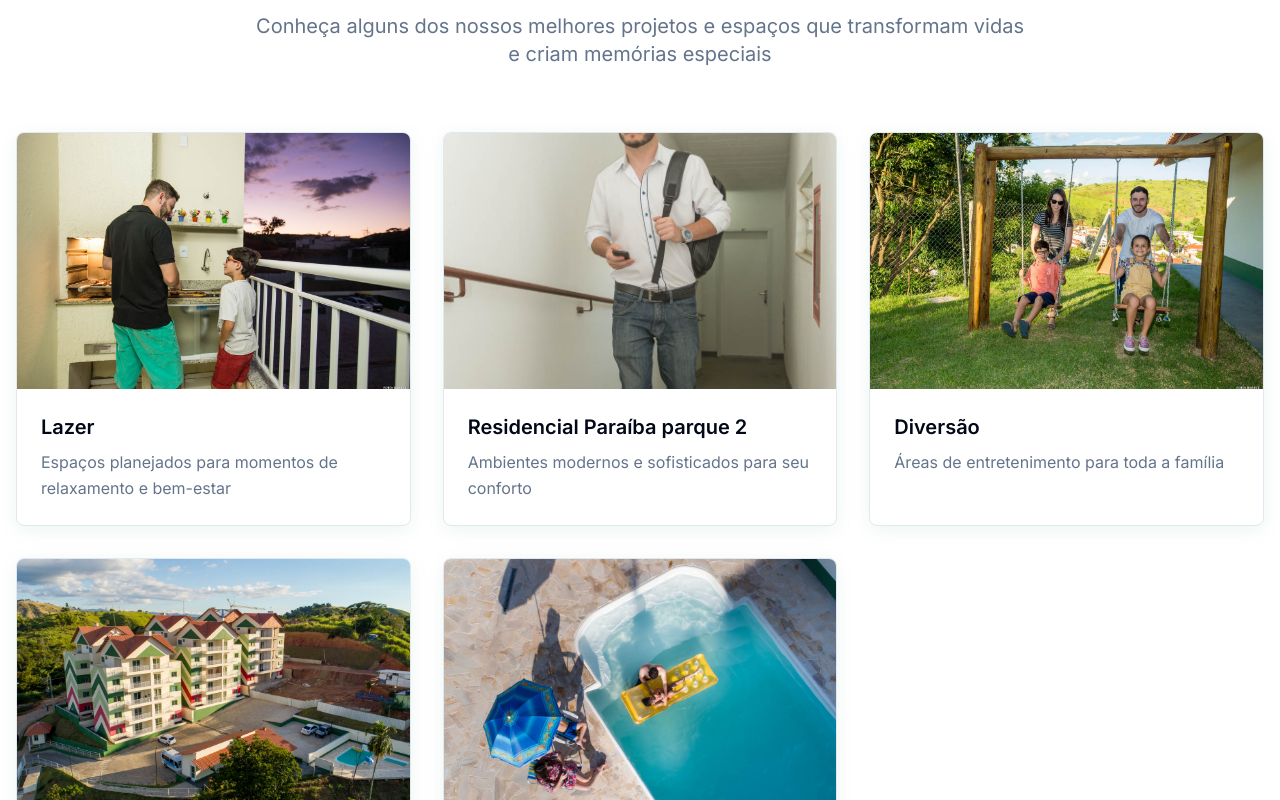
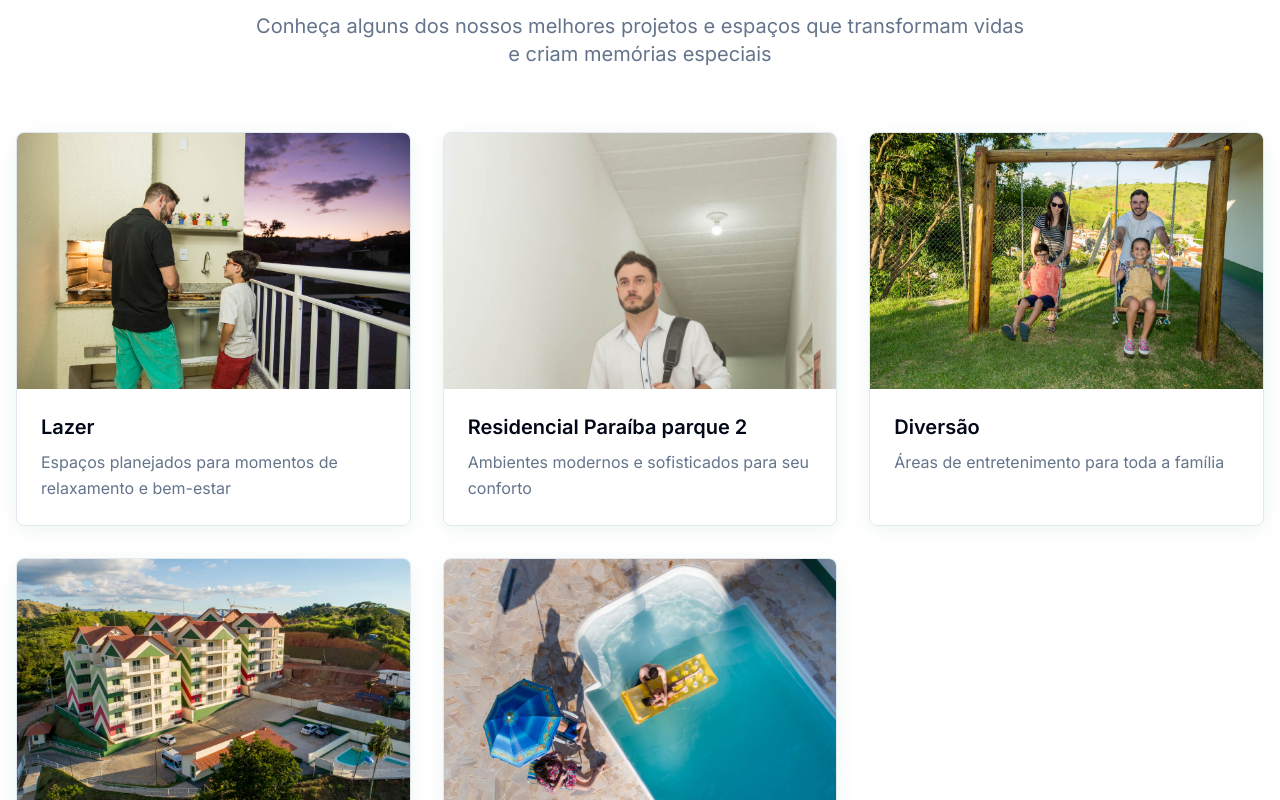
Before and after one commit to DevZipMateus/brizza-web-boost, a React (Vite) app: page / in a window 1280 px wide. Shown: the part 3700-4500 px from the top of the page. Built offline with nearby package versions, Linux system fonts and the light colour scheme.

Commit message:
Ajustar posicionamento da imagem na galeria
Ajustei o posicionamento da imagem no componente Gallery para garantir que o topo da imagem não seja cortado, modificando a classe `object-cover` para melhor se adequar ao contêiner.

```diff
--- a/src/components/Gallery.tsx
+++ b/src/components/Gallery.tsx
@@ -55,7 +55,7 @@ const Gallery = () => {
                 <img
                   src={item.image}
                   alt={item.title}
-                  className="w-full h-48 sm:h-56 lg:h-64 object-cover transition-transform duration-300 group-hover:scale-105"
+                  className="w-full h-48 sm:h-56 lg:h-64 object-cover object-top transition-transform duration-300 group-hover:scale-105"
                 />
                 <div className="absolute inset-0 bg-gradient-to-t from-black/60 via-transparent to-transparent opacity-0 group-hover:opacity-100 transition-opacity duration-300" />
               </div>
```
